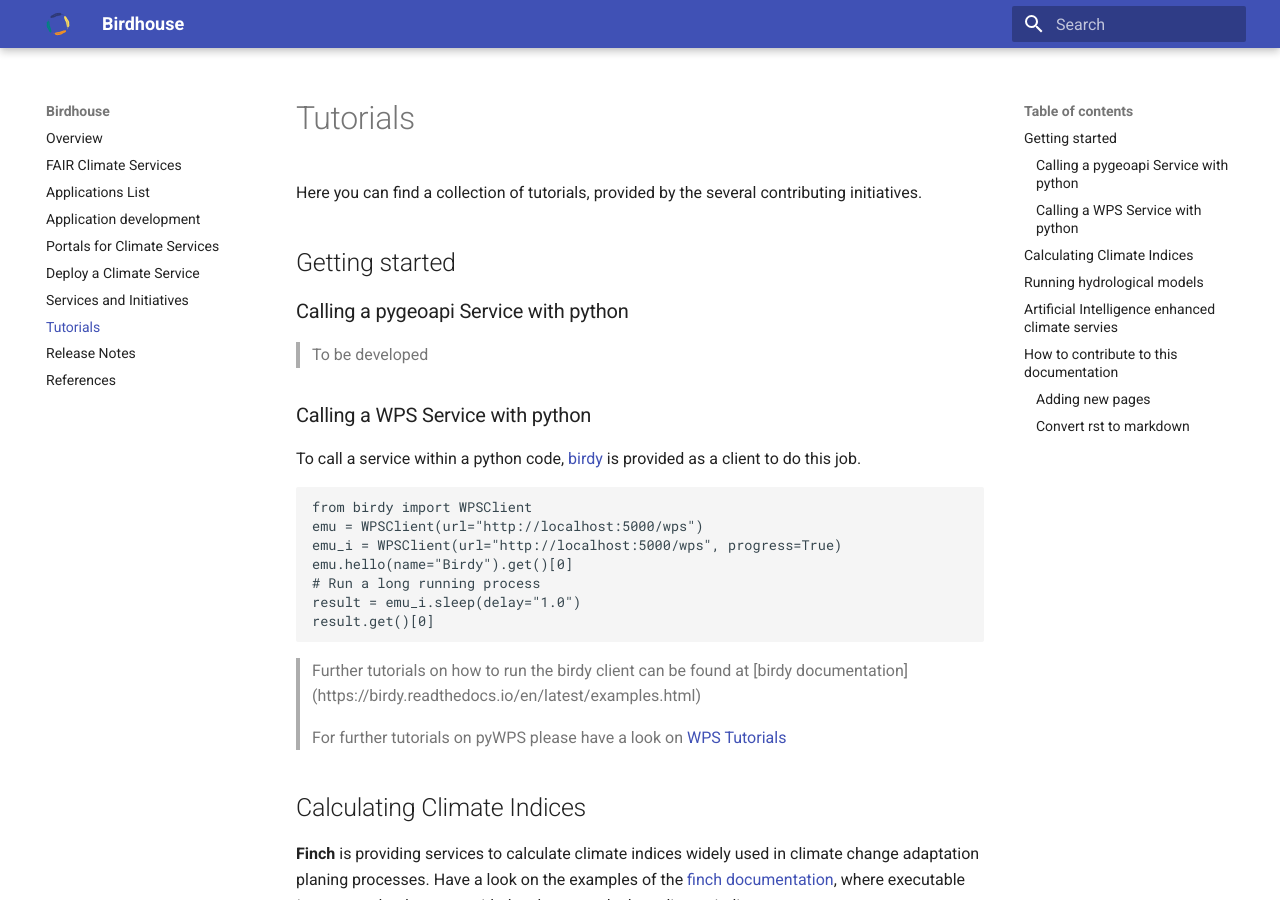
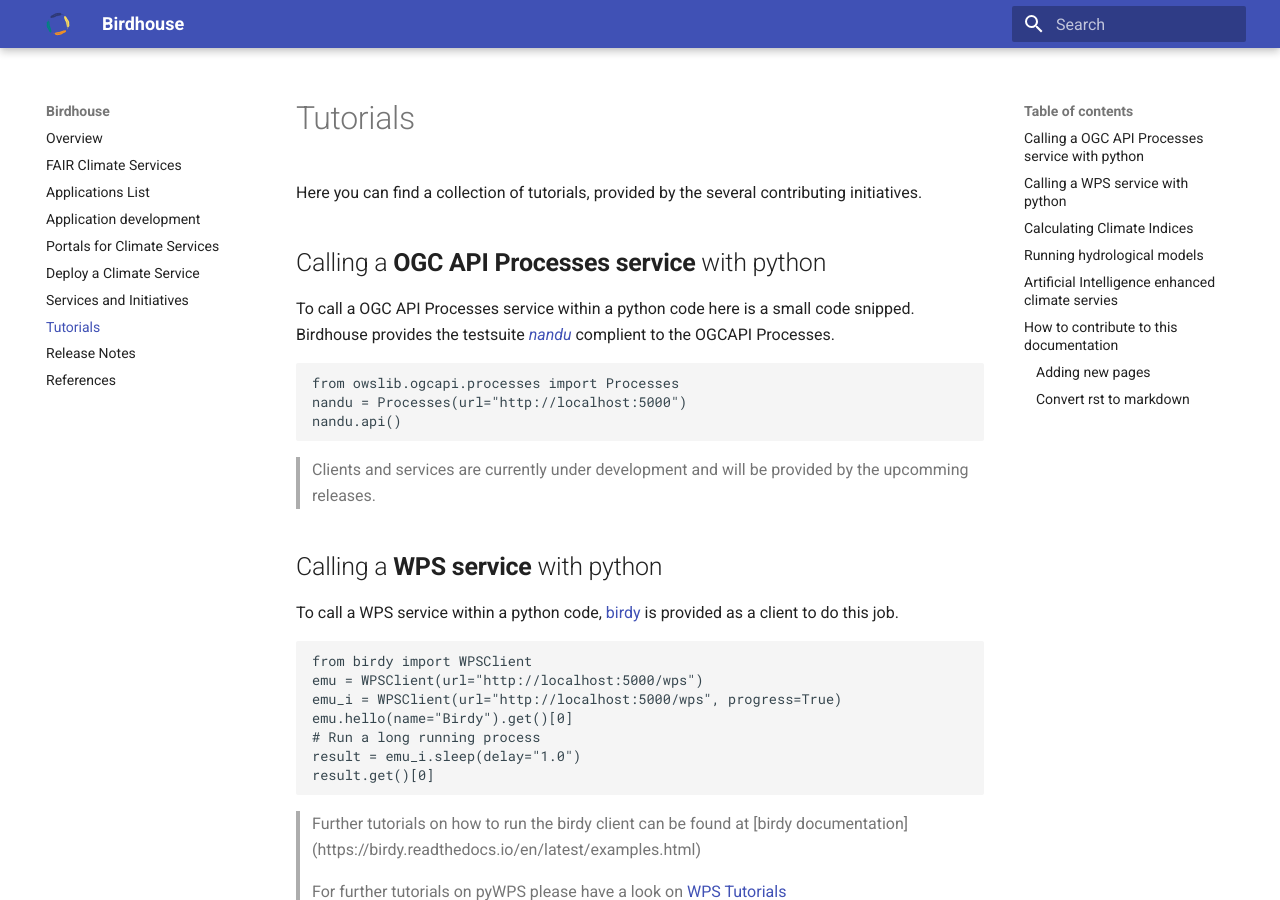
Before and after one commit to bird-house/birdhouse2-docs, an MkDocs documentation site: the page built from docs/tutorials.md, in a window 1280 px wide and 900 px high. Built offline with MkDocs 1.6.1 and Material for MkDocs 9.7.7, drawn with Linux system fonts in a browser that asks for light colours.

Commit message:
include nandu call

````diff
--- a/docs/tutorials.md
+++ b/docs/tutorials.md
@@ -2,14 +2,20 @@
 
 Here you can find a collection of tutorials, provided by the several contributing initiatives.
 
-## Getting started
 
-### Calling a pygeoapi Service with python
+## Calling a **OGC API Processes service** with python
 
-> To be developed
+To call a OGC API Processes service within a python code here is a small code snipped. Birdhouse provides the testsuite [*nandu*](https://nandu.readthedocs.io/en/latest/) complient to the OGCAPI Processes.
 
-### Calling a WPS Service with python
-To call a service within a python code, [birdy](https://github.com/bird-house/birdy.git) is provided as a client to do this job.
+``` python
+from owslib.ogcapi.processes import Processes
+nandu = Processes(url="http://localhost:5000")
+nandu.api()
+```
+> Clients and services are currently under development and will be provided by the upcomming releases.
+
+## Calling a **WPS service** with python
+To call a WPS service within a python code, [birdy](https://github.com/bird-house/birdy.git) is provided as a client to do this job.
 
 ``` python
 from birdy import WPSClient
````
